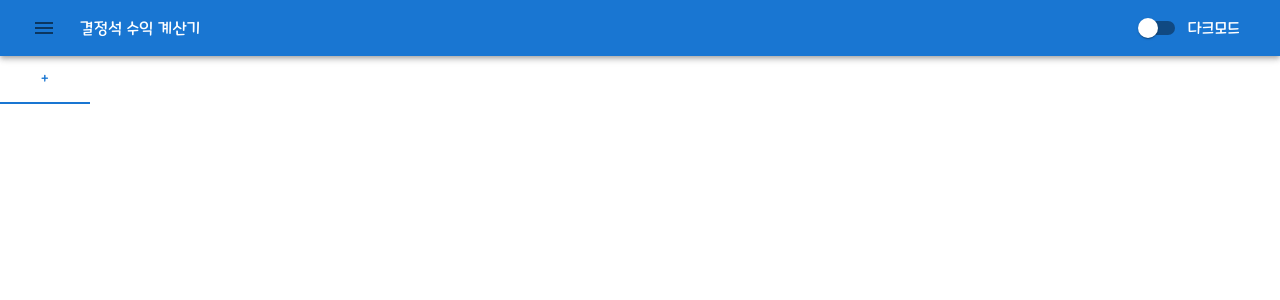
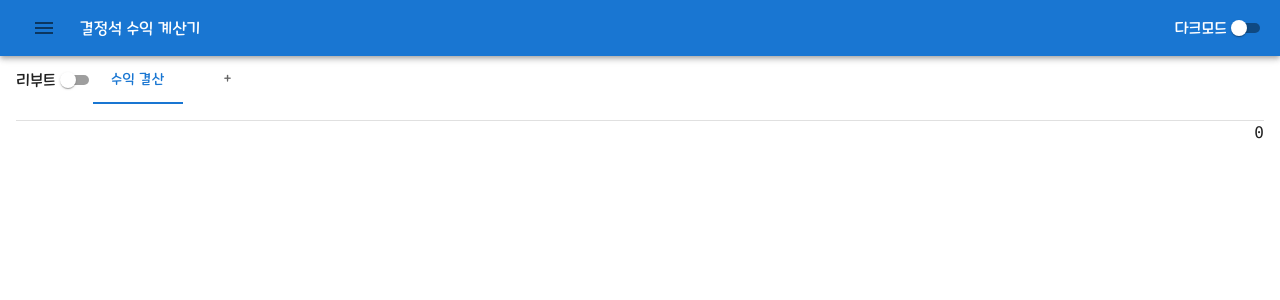
Before and after one commit to lastedchan/lastedchan.github.io, a Next.js app: page /crystal_calculator in a window 1280 px wide. Shown: the top 300 px of the page. Built offline with nearby package versions, Linux system fonts and the light colour scheme.

Commit message:
데이터 구성 완료, 레이아웃 구성 완료, 리부트 추가, 수익 결산 추가

```diff
--- a/src/components/layouts/header.tsx
+++ b/src/components/layouts/header.tsx
@@ -55,9 +55,14 @@ export default function Header({ title, mode, setMode }: Props) {
           <Typography sx={{ flex: 1, p: 2 }}>{title}</Typography>
           <FormControlLabel
             control={
-              <Switch checked={mode === "dark"} onChange={onModeChange} />
+              <Switch
+                checked={mode === "dark"}
+                onChange={onModeChange}
+                size={"small"}
+              />
             }
             label={"다크모드"}
+            labelPlacement={"start"}
           />
         </Toolbar>
         <Drawer open={open} onClose={() => setOpen(false)}>
--- /dev/null
+++ b/src/components/maplestory/crystalCalculator/boss.tsx
@@ -0,0 +1,112 @@
+import { Box, Paper, Switch, Typography } from "@mui/material";
+import { bossList, colors } from "../../../../pages/crystal_calculator";
+import { findMatch } from "./crystalCalculator";
+import NumberField from "./numberField";
+import styled from "@emotion/styled";
+import { useRecoilValue, useSetRecoilState } from "recoil";
+import {
+  characterListRecoil,
+  characterSelector,
+  isRebootRecoil,
+} from "../../../constants/recoil";
+import { bossType } from "../../../constants/types";
+import { useCallback } from "react";
+
+type Props = {
+  i: number;
+  idx: number;
+  item: bossType;
+};
+export default function Boss({ i, idx, item }: Props) {
+  const isReboot = useRecoilValue(isRebootRecoil);
+  const character = useRecoilValue(characterSelector(idx));
+  const setCharacterList = useSetRecoilState(characterListRecoil);
+
+  const modifyHuntedBoss = useCallback(
+    (i: number, v: { headcount?: number; checked?: boolean }) => {
+      const idx2 = character[1].findIndex(_ => findMatch(_, bossList[i]));
+
+      const idx3 = character[1].findIndex(
+        _ => _.name === bossList[i].name && _.checked
+      );
+      if (idx3 !== -1 && idx3 !== idx2) {
+        return;
+      }
+
+      setCharacterList(prev => [
+        ...prev.slice(0, idx),
+        [
+          prev[idx][0],
+          idx2 >= 0
+            ? [
+                ...prev[idx][1].slice(0, idx2),
+                { ...prev[idx][1][idx2], ...v },
+                ...prev[idx][1].slice(idx2 + 1),
+              ]
+            : [
+                ...prev[idx][1],
+                {
+                  difficulty: bossList[i].difficulty,
+                  name: bossList[i].name,
+                  ...v,
+                },
+              ],
+        ],
+        ...prev.slice(idx + 1),
+      ]);
+    },
+    [character, idx, setCharacterList]
+  );
+
+  return (
+    <Item>
+      <ItemHead>
+        <Typography
+          p={0.5}
+          textAlign={"center"}
+          bgcolor={colors.find(_ => _.str === item.difficulty)?.bgcolor}
+          color={colors.find(_ => _.str === item.difficulty)?.color}
+        >
+          {item.difficulty} {item.name}
+        </Typography>
+        <Switch
+          checked={character[1].find(_ => findMatch(_, item))?.checked ?? false}
+          onChange={(e, v) => modifyHuntedBoss(i, { checked: v })}
+        />
+      </ItemHead>
+      <Typography fontWeight={"bold"}>판매 금액</Typography>
+      <Typography>
+        {Math.floor(
+          (item.price * (isReboot ? 5 : 1)) /
+            (character[1].find(_ => findMatch(_, item))?.headcount ?? 1)
+        ).toLocaleString()}{" "}
+        메소
+      </Typography>
+      <NumberField
+        idx={i}
+        value={character[1].find(_ => findMatch(_, item))?.headcount ?? 1}
+        onChange={(idx, value) => modifyHuntedBoss(idx, { headcount: value })}
+      />
+    </Item>
+  );
+}
+
+const Item = styled(Paper)`
+  display: grid;
+  grid-auto-flow: row;
+  grid-template-columns: repeat(2, auto);
+  justify-content: space-between;
+  gap: 8px;
+  padding: 8px;
+  width: 100%;
+`;
+
+const ItemHead = styled(Box)`
+  display: grid;
+  grid-column: 1 / -1;
+  grid-auto-flow: column;
+  grid-template-columns: 1fr auto;
+  justify-content: space-between;
+  align-items: center;
+  opacity: 0.9;
+`;
--- a/src/components/maplestory/crystalCalculator/character.tsx
+++ b/src/components/maplestory/crystalCalculator/character.tsx
@@ -3,55 +3,64 @@ import { useRecoilValue, useSetRecoilState } from "recoil";
 import {
   characterListRecoil,
   characterSelector,
+  isRebootRecoil,
 } from "../../../constants/recoil";
-import { Grid, IconButton, Paper, Typography } from "@mui/material";
-import { colors, crystalPriceList } from "../../../../pages/crystal_calculator";
+import { Divider, Grid, IconButton, Typography } from "@mui/material";
+import { bossList } from "../../../../pages/crystal_calculator";
 import DeleteIcon from "@mui/icons-material/Delete";
+import { useCallback, useEffect, useMemo } from "react";
+import { getTotalPrice } from "./crystalCalculator";
+import Boss from "./boss";
 
 type Props = {
   idx: number;
 };
 
 export function Character({ idx }: Props) {
+  const isReboot = useRecoilValue(isRebootRecoil);
   const character = useRecoilValue(characterSelector(idx));
   const setCharacterList = useSetRecoilState(characterListRecoil);
-  const removeCharacter = () =>
-    setCharacterList(prev => [...prev.slice(0, idx), ...prev.slice(idx + 1)]);
 
-  const findMatch = (a: any, b: any) =>
-    a.difficulty === b.difficulty && a.boss === b.boss;
+  const characterName = useMemo(() => character?.[0], [character]);
+  const totalPrice = useMemo(
+    () => getTotalPrice(character?.[1], isReboot),
+    [character, isReboot]
+  );
+
+  const removeCharacter = useCallback(
+    () =>
+      confirm(`정말로 삭제하시겠습니까?\n삭제될 캐릭터 : ${characterName}`) &&
+      setCharacterList(prev => [...prev.slice(0, idx), ...prev.slice(idx + 1)]),
+    [characterName, idx, setCharacterList]
+  );
+
+  useEffect(() => console.log(character?.[1]), [character]);
+
+  if (!character) return null;
 
   return (
     <Container>
-      <HeadWrapper>
-        <Typography>{character[0]}</Typography>
+      <HeaderWrapper>
+        <Typography>{characterName}</Typography>
         <IconButton color={"error"} onClick={removeCharacter}>
           <DeleteIcon />
         </IconButton>
-      </HeadWrapper>
-      <Grid container spacing={1} overflow={"auto"}>
-        {crystalPriceList
-          .filter(item => item.type !== "일일")
-          .map((item, i) => (
-            <Grid key={i} item xs={12} sm={6} md={4} lg={3} xl={2} pt={1}>
-              <Item>
-                <Typography
-                  textAlign={"center"}
-                  bgcolor={colors.find(_ => _.str === item.difficulty)?.bgcolor}
-                  color={colors.find(_ => _.str === item.difficulty)?.color}
-                >
-                  {item.difficulty} {item.boss}
-                </Typography>
-                <Typography textAlign={"right"}>
-                  {item.price.toLocaleString("ko-KR")}
-                </Typography>
-                <Typography>
-                  {character[1].find(_ => findMatch(_, item))?.amount}
-                </Typography>
-              </Item>
-            </Grid>
-          ))}
+      </HeaderWrapper>
+      <Divider />
+      <Grid container p={1} spacing={1} overflow={"auto"}>
+        {bossList.map((item, i) => (
+          <Grid key={i} item xs={12} sm={6} md={4} lg={3} xl={2} pt={1}>
+            <Boss i={i} idx={idx} item={item} />
+          </Grid>
+        ))}
       </Grid>
+      <Divider />
+      <FooterWrapper>
+        <Typography>총 주간 수익</Typography>
+        <Typography>{totalPrice.toLocaleString()}</Typography>
+        <Typography>총 사냥 보스</Typography>
+        <Typography>{character[1].filter(_ => _.checked).length}</Typography>
+      </FooterWrapper>
     </Container>
   );
 }
@@ -64,14 +73,17 @@ const Container = styled.div`
   height: 100%;
 `;
 
-const HeadWrapper = styled.div`
+const HeaderWrapper = styled.div`
   display: flex;
+  padding: 0 8px;
   justify-content: space-between;
   align-items: center;
 `;
 
-const Item = styled(Paper)`
-  //flex: 1 1 45%;
-  padding: 8px;
-  width: 100%;
+const FooterWrapper = styled.div`
+  display: grid;
+  grid-auto-flow: row;
+  grid-template-columns: auto 1fr;
+  gap: 8px;
+  padding: 0 8px 8px;
 `;
--- a/src/components/maplestory/crystalCalculator/crystalCalculator.tsx
+++ b/src/components/maplestory/crystalCalculator/crystalCalculator.tsx
@@ -1,67 +1,42 @@
 import styled from "@emotion/styled";
 import { Character } from "./character";
-import { Box, Tab, Tabs } from "@mui/material";
-import { useRecoilState, useRecoilValue } from "recoil";
-import { characterListRecoil } from "../../../constants/recoil";
-import React, {
-  Dispatch,
-  SetStateAction,
-  useCallback,
-  useEffect,
-  useRef,
-  useState,
-} from "react";
-import Slider from "react-slick";
-import TabPanel from "../../tabPanel";
+import { Box, FormControlLabel, Switch } from "@mui/material";
+import { useRecoilState } from "recoil";
+import { isRebootRecoil } from "../../../constants/recoil";
+import React, { useState } from "react";
+import { bossType, huntedBossType } from "../../../constants/types";
+import TabList from "./tabList";
+import { bossList } from "../../../../pages/crystal_calculator";
+import Summary from "./summary";
 
 export default function CrystalCalculator() {
-  const characterList = useRecoilValue(characterListRecoil);
+  const [isReboot, setIsReboot] = useRecoilState(isRebootRecoil);
   const [tab, setTab] = useState<number>(0);
-  const slider = useRef<Slider>(null);
-
-  useEffect(() => slider.current?.slickGoTo(tab), [tab]);
 
   return (
     <Container>
-      <TabList tab={tab} setTab={setTab} />
-      <Box flex={"1"} overflow={"hidden"}>
-        {characterList.map(([idx], i) => (
-          <TabPanel key={i} idx={i} value={tab}>
-            <Character idx={i} />
-          </TabPanel>
-        ))}
+      <Box display={"grid"} gridTemplateColumns={"auto 1fr"} gap={1}>
+        <FormControlLabel
+          control={
+            <Switch
+              checked={isReboot}
+              onChange={(e, v) => setIsReboot(v)}
+              size={"small"}
+            />
+          }
+          label={"리부트"}
+          labelPlacement={"start"}
+        />
+        <TabList tab={tab} setTab={setTab} />
       </Box>
+      {tab === 0 ? (
+        <Summary></Summary>
+      ) : (
+        <Box flex={"1"} overflow={"hidden"}>
+          <Character idx={tab - 1} />
+        </Box>
+      )}
     </Container>
-  );
-}
-
-type TabListProps = {
-  tab: number;
-  setTab: Dispatch<SetStateAction<number>>;
-};
-function TabList({ tab, setTab }: TabListProps) {
-  const [characterList, setCharacterList] = useRecoilState(characterListRecoil);
-  useEffect(() => {
-    characterList.length &&
-      tab >= characterList.length &&
-      setTab(characterList.length - 1);
-  }, [characterList, setTab, tab]);
-  const addCharacter = useCallback(
-    () =>
-      setCharacterList(prev => [
-        ...prev,
-        [`캐릭터 ${characterList.length + 1}`, []],
-      ]),
-    [characterList.length, setCharacterList]
-  );
-
-  return (
-    <Tabs variant={"scrollable"} value={tab} onChange={(e, v) => setTab(v)}>
-      {characterList.map(([idx], i) => (
-        <Tab key={i + idx} label={idx} />
-      ))}
-      <Tab label={"+"} onClick={addCharacter} />
-    </Tabs>
   );
 }
 
@@ -72,3 +47,17 @@ const Container = styled.div`
   width: 100%;
   height: 100%;
 `;
+
+export const findMatch = (a: huntedBossType, b: bossType) =>
+  a.difficulty === b.difficulty && a.name === b.name;
+
+export const getTotalPrice = (
+  huntedBossList: huntedBossType[],
+  isReboot: boolean
+) =>
+  huntedBossList
+    .filter(_ => _.checked)
+    .reduce((prev: number, _) => {
+      const boss = bossList.find(__ => findMatch(_, __));
+      return boss ? prev + Math.floor(boss.price / (_.headcount ?? 1)) : prev;
+    }, 0) * (isReboot ? 5 : 1);
--- /dev/null
+++ b/src/components/maplestory/crystalCalculator/numberField.tsx
@@ -0,0 +1,38 @@
+import styled from "@emotion/styled";
+import { Button, ButtonGroup, Typography } from "@mui/material";
+import { inRange } from "lodash";
+
+type Props = {
+  idx: number;
+  value: number;
+  onChange: (idx: number, value: number) => void;
+};
+export default function NumberField({ idx, value, onChange }: Props) {
+  const change = (n: 1 | -1) =>
+    inRange(Number(value) + n, 1, 7) && onChange(idx, Number(value) + n);
+
+  return (
+    <Container variant={"contained"}>
+      <Button onClick={() => change(-1)}>-</Button>
+      <Typography sx={{ textAlign: "center" }}>{value} 인격</Typography>
+      <Button onClick={() => change(1)} color={"error"}>
+        +
+      </Button>
+    </Container>
+  );
+}
+
+const Container = styled(ButtonGroup)`
+  grid-column: 1 / -1;
+  display: flex;
+  flex-direction: row;
+  gap: 4px;
+  width: 100%;
+  align-items: center;
+  & button {
+    flex: 2;
+  }
+  & p {
+    flex: 0 0 50px;
+  }
+`;
--- /dev/null
+++ b/src/components/maplestory/crystalCalculator/summary.tsx
@@ -0,0 +1,44 @@
+import { useRecoilValue } from "recoil";
+import { characterListRecoil, isRebootRecoil } from "../../../constants/recoil";
+import { useMemo } from "react";
+import { getTotalPrice } from "./crystalCalculator";
+import { Box, Divider, Typography } from "@mui/material";
+import styled from "@emotion/styled";
+
+export default function Summary() {
+  const isReboot = useRecoilValue(isRebootRecoil);
+  const characterList = useRecoilValue(characterListRecoil);
+
+  const totalPrice = useMemo(
+    () =>
+      characterList.reduce(
+        (prev, character) => prev + getTotalPrice(character[1], isReboot),
+        0
+      ),
+    [characterList, isReboot]
+  );
+
+  return (
+    <Container>
+      {characterList.map((item, i) => (
+        <Box key={i} display={"flex"} justifyContent={"space-between"}>
+          <Typography>{item[0]}</Typography>
+          <Typography role={"total-price"}>
+            {getTotalPrice(item[1], isReboot).toLocaleString()}
+          </Typography>
+        </Box>
+      ))}
+      <Divider />
+      <Typography textAlign={"right"} role={"total-price"}>
+        {totalPrice.toLocaleString()}
+      </Typography>
+    </Container>
+  );
+}
+
+const Container = styled.div`
+  padding: 8px 16px;
+  & [role="total-price"] {
+    font-family: Consolas, sans-serif !important;
+  }
+`;
--- /dev/null
+++ b/src/components/maplestory/crystalCalculator/tabList.tsx
@@ -0,0 +1,35 @@
+import React, { Dispatch, SetStateAction, useCallback, useEffect } from "react";
+import { useRecoilState } from "recoil";
+import { characterListRecoil } from "../../../constants/recoil";
+import { Tab, Tabs } from "@mui/material";
+
+type TabListProps = {
+  tab: number;
+  setTab: Dispatch<SetStateAction<number>>;
+};
+export default function TabList({ tab, setTab }: TabListProps) {
+  const [characterList, setCharacterList] = useRecoilState(characterListRecoil);
+  useEffect(() => {
+    characterList.length &&
+      tab > characterList.length &&
+      setTab(characterList.length - 1);
+  }, [characterList, setTab, tab]);
+  const addCharacter = useCallback(
+    () =>
+      setCharacterList(prev => [
+        ...prev,
+        [`캐릭터 ${characterList.length + 1}`, []],
+      ]),
+    [characterList.length, setCharacterList]
+  );
+
+  return (
+    <Tabs variant={"scrollable"} value={tab} onChange={(e, v) => setTab(v)}>
+      <Tab label={"수익 결산"} />
+      {characterList.map(([idx], i) => (
+        <Tab key={i + idx} label={idx} />
+      ))}
+      <Tab label={"+"} onClick={addCharacter} />
+    </Tabs>
+  );
+}
--- a/src/components/tabPanel.tsx
+++ b/src/components/tabPanel.tsx
@@ -26,7 +26,6 @@ const Wrapper = styled(Box)`
   flex-direction: column;
   flex: 1;
   gap: 8px;
-  padding: 8px;
   height: 100%;
   overflow: hidden;
 `;
--- a/src/constants/recoil.ts
+++ b/src/constants/recoil.ts
@@ -51,19 +51,24 @@ export const coreListRecoil = atomFamily<CoreListType, string>({
 //#endregion
 
 //#region crystalCalculator
+export const isRebootRecoil = atom<boolean>({
+  key: "isRebootRecoil",
+  default: false,
+  effects: [localStorageEffect<boolean>("crystal_calculator_is_reboot")],
+});
 export const characterListRecoil = atom<characterListType>({
   key: "characterListRecoil",
   default: [],
-  /*effects: [
-    localStorageEffect<characterListType>("crystal_calculator_characters"),
-  ],*/
+  effects: [
+    localStorageEffect<characterListType>("crystal_calculator_character_list"),
+  ],
 });
 
 export const characterSelector = selectorFamily<characterType, number>({
-  key: "sellCrystalListSelector",
+  key: "characterSelector",
   get:
     idx =>
     ({ get }) =>
-      get(characterListRecoil)[idx] ?? [],
+      get(characterListRecoil)[idx],
 });
 //#endregion
```
Also changed, not shown: pages/crystal_calculator/index.tsx (+58 -58 lines), src/constants/types.ts (+11 -12 lines).
